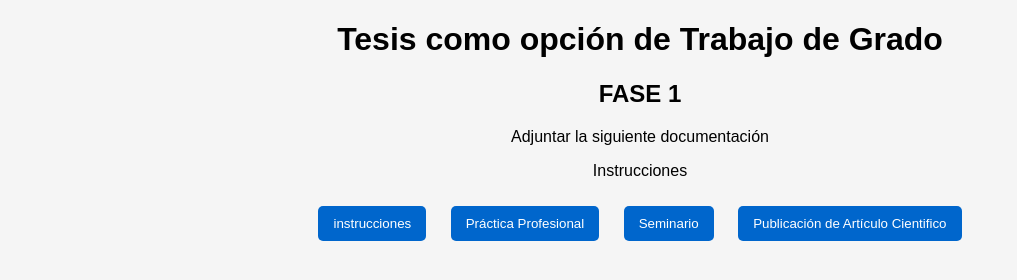
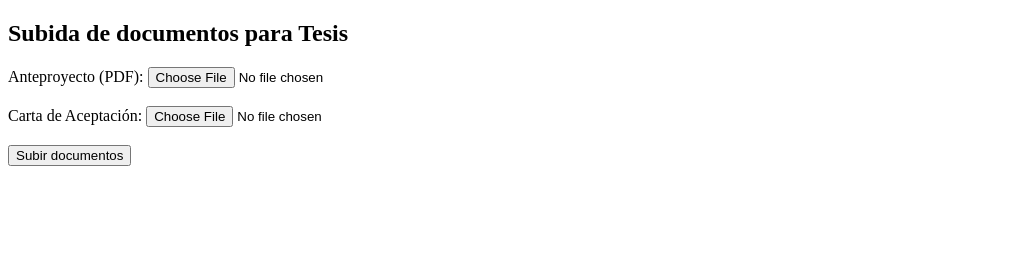
Before and after one commit to leydi-acosta96/app-seguimiento-para-trabajo-de-graduacion, a plain HTML site: page tesis.html in a window 1280 px wide. Shown: the whole page, without its empty margins (0-1017 px from the left). Drawn offline with Linux system fonts and the light colour scheme.

Commit message:
Add file upload form for thesis documents
Updated the thesis submission page to include a file upload form for the project proposal and acceptance letter.

```diff
--- a/tesis.html
+++ b/tesis.html
@@ -2,19 +2,23 @@
 <html lang="es">
 <head>
   <meta charset="UTF-8">
-  <meta name="viewport" content="width=device-width, initial-scale=1.0">
-  <link rel="stylesheet" href="style.css">
-  <title>Tesis</title>
+  <title>Subida de Documentos - Tesis</title>
 </head>
 <body>
-  <h1>Tesis como opción de Trabajo de Grado</h1>
-  <h2>FASE 1</h2>
-  <p>Adjuntar la siguiente documentación</p>
-  <p>Instrucciones</p>
-  <button onclick="alert('instrucciones')">instrucciones</button>
-  <button onclick="alert('')">Práctica Profesional</button>
-  <button onclick="alert('Seminario seleccionado')">Seminario</button>
-  <button onclick="alert('Seminario seleccionado')">Publicación de Artículo Cientifico</button>
-  <script src="script.js"></script>
+  <h2>Subida de documentos para Tesis</h2>
+
+  <form id="formTesis">
+    <label>Anteproyecto (PDF):</label>
+    <input type="file" id="anteproyecto" accept=".pdf" required><br><br>
+
+    <label>Carta de Aceptación:</label>
+    <input type="file" id="carta" accept=".pdf" required><br><br>
+
+    <button type="submit">Subir documentos</button>
+  </form>
+
+  <p id="mensaje"></p>
+
+  <script src="tesis.js"></script>
 </body>
 </html>
```
